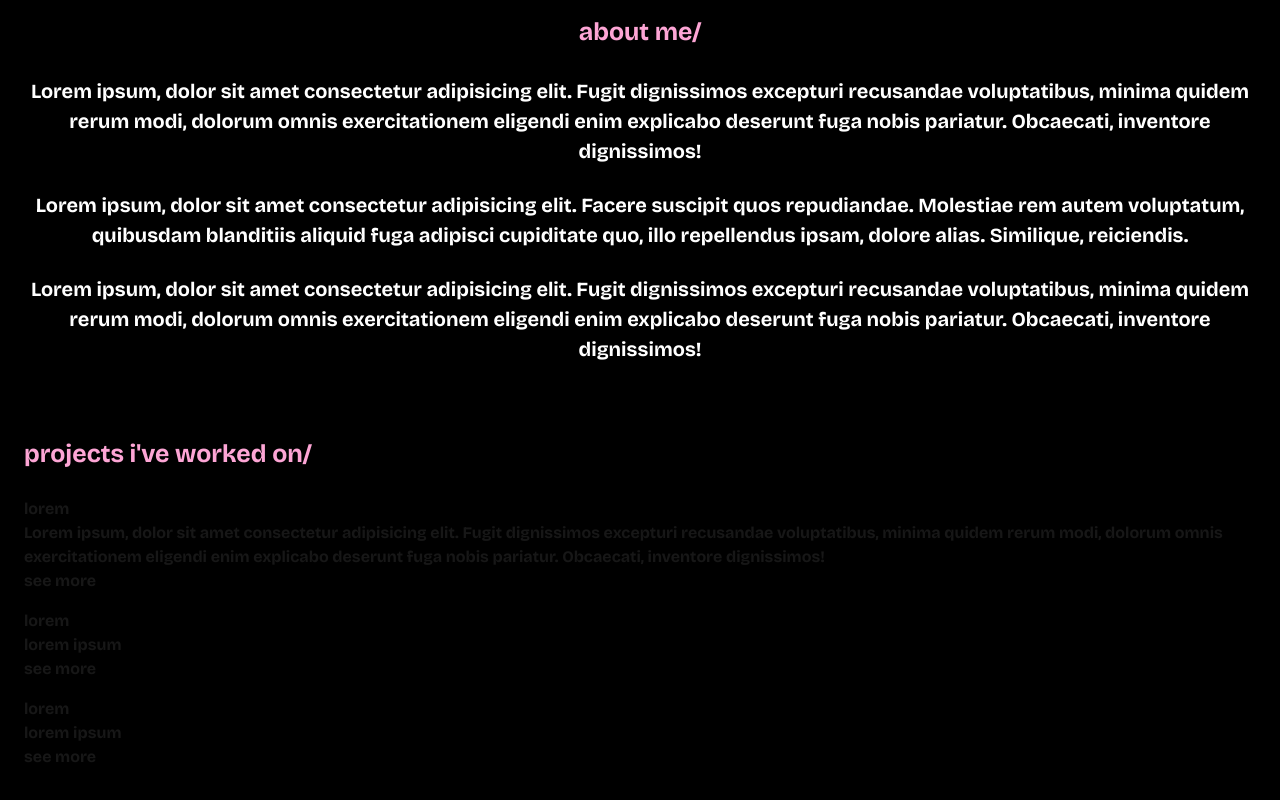
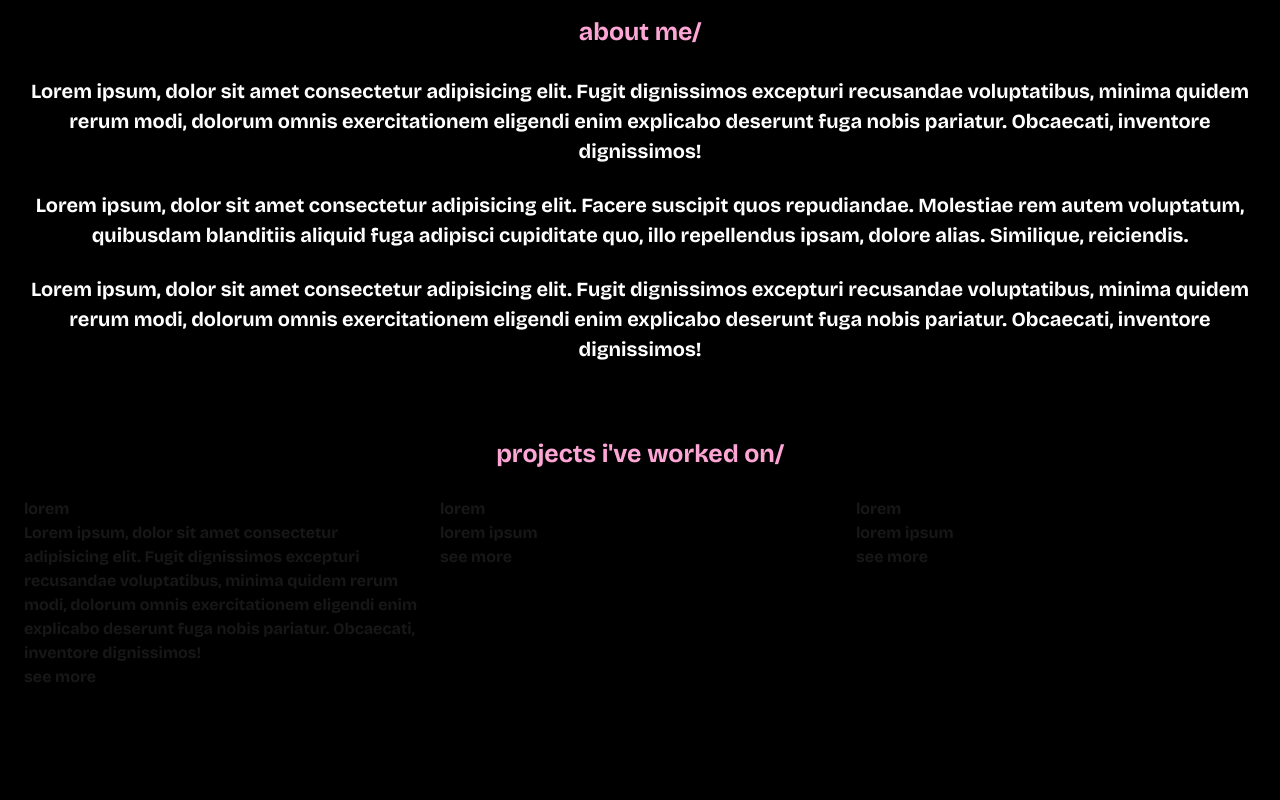
Before and after one commit to zani0/byzoe, a Next.js app in the folder by-zoe/: page / in a window 1280 px wide. Shown: the part 888-1688 px from the top of the page. Built offline with nearby package versions, Linux system fonts and the light colour scheme.

Commit message:
made menu sticky

```diff
--- a/by-zoe/src/app/globals.css
+++ b/by-zoe/src/app/globals.css
@@ -14,7 +14,7 @@
 
 @media (prefers-color-scheme: dark) {
   :root {
-    --background: #0a0a0a;
+    --background: #000;
     --foreground: #ededed;
   }
 }
--- a/by-zoe/src/app/page.tsx
+++ b/by-zoe/src/app/page.tsx
@@ -15,7 +15,7 @@ export default function Navigation() {
   return (
     <>
       {/* navigation */}
-      <header className="bg-black">
+      <header className="bg-black mx-auto sticky top-0">
         {/* desktop navigation */}
         <nav className="hidden mx-auto lg:flex items-center lg:justify-center justify-between p-6 lg:px-16">
           <div className="flex lg:flex-1">
@@ -82,12 +82,12 @@ export default function Navigation() {
         id="projects"
         className="mx-auto max-w-7xl bg-black justify-center items-center w-full py-6 px-6 min-h-[400px]"
       >
-        <h1 className="lg:text-[25px] text-[20px] text-pink-300 mb-6">
+        <h1 className="lg:text-[25px] text-[20px] text-center text-pink-300 mb-6">
           projects i've worked on/
         </h1>
-        <div className="grid grid-cols-3 gap-4">
+        <div className="grid lg:grid-cols-3 gap-4">
           {projects.map((item) => (
-            <div className="col-span-4">
+            <div className="max-w-full">
               <image />
               <h1 className="">{item.name}</h1>
               <p className="">{item.description}</p>
```
